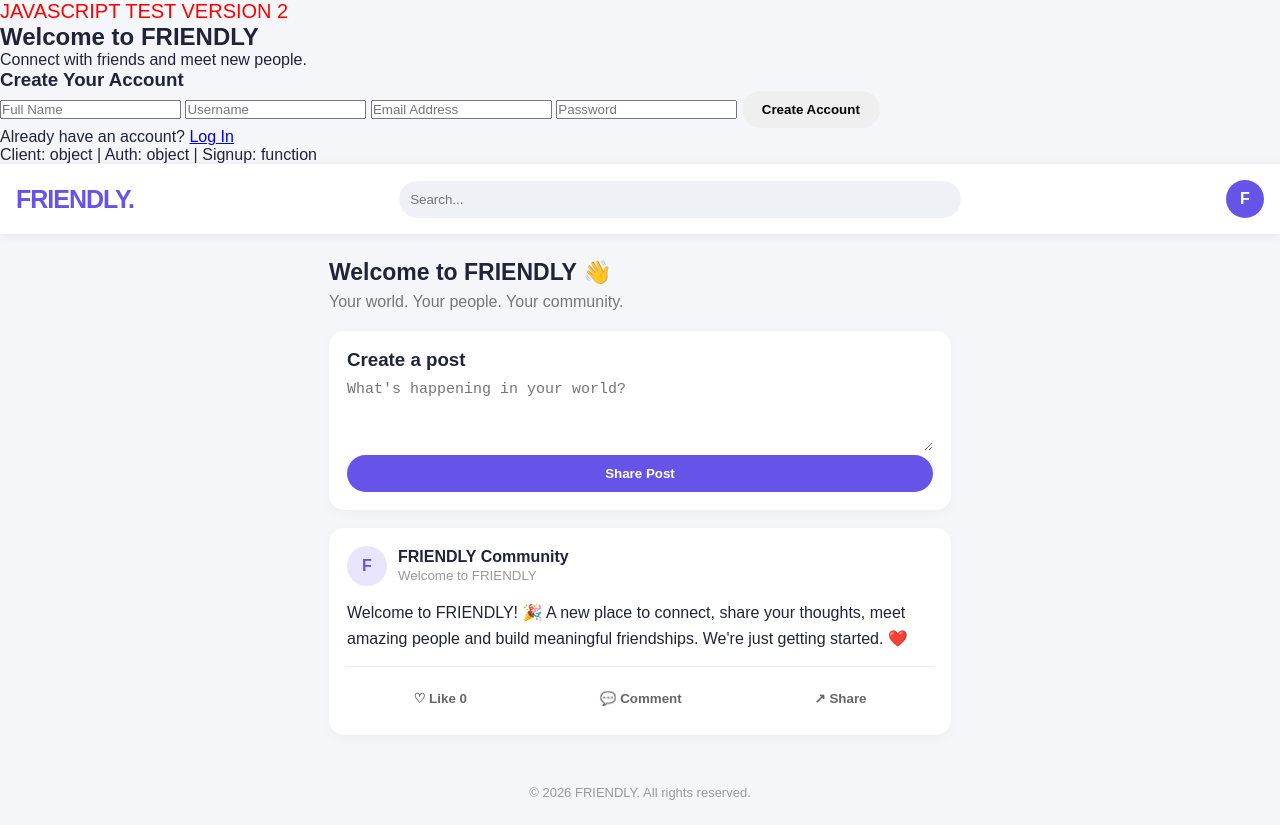
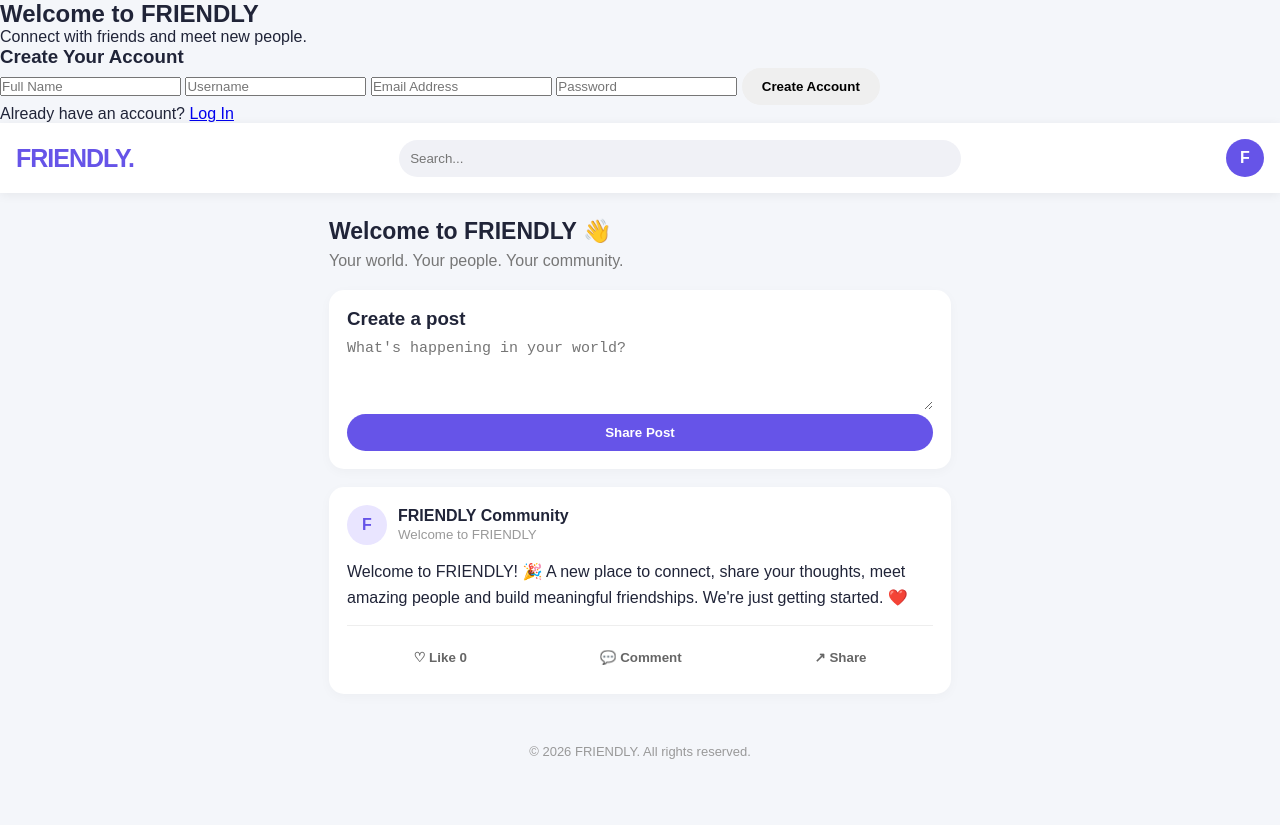
Before and after one commit to anthonybella232-beep/friendly-mini-app, a plain HTML site: page index.html/index.html in a window 1280 px wide. After the commit the page ends 800 px from the top, so only its background shows below. Drawn offline with nearby package versions, Linux system fonts and the light colour scheme; no server answers.

Commit message:
Update index.html

```diff
--- a/index.html/index.html
+++ b/index.html/index.html
@@ -172,7 +172,7 @@ footer {
 
 <body>
 <div id="authSection">
-  <p style="color:red;font-size:20px;">JAVASCRIPT TEST VERSION 2</p>
+
   <h2>Welcome to FRIENDLY</h2>
   <p>Connect with friends and meet new people.</p>
 
@@ -259,21 +259,10 @@ footer {
 <footer>
   © 2026 FRIENDLY. All rights reserved.
 </footer>
-<script>
-document.getElementById("authMessage").textContent = "EARLY SCRIPT WORKS";
-</script>
+
 <script src="https://cdn.jsdelivr.net/npm/@supabase/supabase-js@2"></script>
 
 <script>
-const message = document.getElementById("authMessage");
-
-message.textContent = window.supabase
-  ? "SUPABASE LIBRARY LOADED"
-  : "SUPABASE LIBRARY NOT LOADED";
-
-</script>
-<script>
-
 const SUPABASE_URL = "https://kkzrxtdsjvekybzhdbqt.supabase.co";
 
 const SUPABASE_PUBLISHABLE_KEY = "sb_publishable_zUWq2AeYhHQPDg1HYDP6ag_7SXIkmGC";
@@ -290,10 +279,6 @@ const friendlySupabase = window.supabase.createClient(
   SUPABASE_PUBLISHABLE_KEY
 );
 
-document.getElementById("authMessage").textContent =
-  "Client: " + typeof friendlySupabase +
-  " | Auth: " + typeof friendlySupabase.auth +
-  " | Signup: " + typeof friendlySupabase.auth.signUp;
 
 async function testSupabaseConnection() {
   const { data, error } = await friendlySupabase
@@ -382,7 +367,7 @@ document.getElementById("search").addEventListener("input", function() {
       ? "block" : "none";
   });
 });
-</script>
+
 <script>
 document.getElementById("signupButton").addEventListener("click", async () => {
 console.log("Signup button clicked");
@@ -412,11 +397,12 @@ try {
       email,
       password,
       options: {
-        data: {
-          full_name: fullName,
-          username: username
-        }
-      }
+  emailRedirectTo: "https://b31649cf.friendly-mini-app.pages.dev/index.html",
+  data: {
+    full_name: fullName,
+    username: username
+  }
+}
     }),
     new Promise((_, reject) =>
       setTimeout(() => reject(new Error("Request timed out. Please check your internet connection.")), 15000)
```
